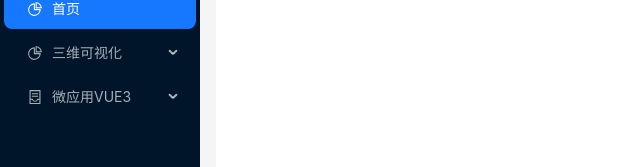
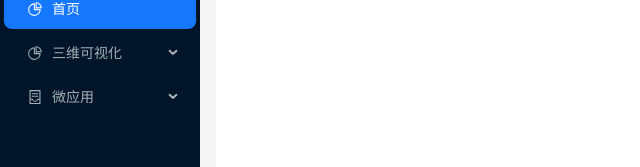
Before and after one commit to wangliuyong/main-react-app, a React (Vite) app: page /home in a window 1280 px wide. Shown: the part 123-290 px from the top of the page, without its empty margins (0-640 px from the left). Built offline with nearby package versions, Linux system fonts and the light colour scheme; what qiankun would draw is missing.

Commit message:
fix: 修正菜单项标签和路径，确保微应用导航正确

```diff
--- a/src/components/Menu/index.tsx
+++ b/src/components/Menu/index.tsx
@@ -19,7 +19,7 @@ function findMenuByPath(
 ): MenuItemType | undefined {
   for (const menu of menuList) {
     // 匹配当前节点
-    if (targetPath.includes(menu.path as string)) return menu;
+    if (menu.path === targetPath) return menu;
 
     // 递归搜索子节点
     if (menu.children?.length) {
--- a/src/mock/menu.tsx
+++ b/src/mock/menu.tsx
@@ -38,21 +38,21 @@ export const menuList = [
     key: "4",
     parentKey: "0",
     icon: <ContainerOutlined />,
-    label: "微应用VUE3",
+    label: "微应用",
     children: [
       {
         key: "4.1",
         parentKey: "4",
         icon: <ContainerOutlined />,
         label: "微应用REACT",
-        path: "/micro/sub-react-app",
+        path: "/micro/sub-react-app/home",
       },
       {
         key: "4.2",
         parentKey: "4",
         icon: <ContainerOutlined />,
         label: "微应用VUE3",
-        path: "/micro/sub-vue-app",
+        path: "/micro/sub-vue-app/home",
       },
     ],
   },
```
